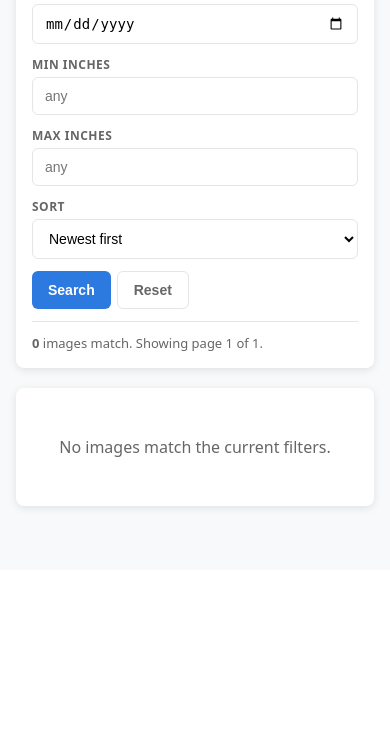
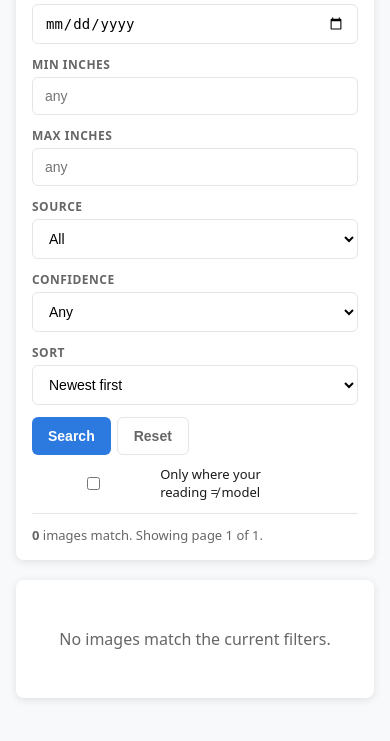
Before and after one commit to TrentMahaffey/snowhackers, a Django app: page /snowcams/search/ in a window 390 px wide. Shown: the part 451-1192 px from the top of the page. Before the commit the page ends 962 px from the top, so only its background shows below. Run offline with Django 5.2, Linux system fonts and the light colour scheme; data that the repository does not hold is empty.

Commit message:
snowcam_search: side-by-side "Your reading" vs "Model thought"
API (api_snowcam_images):
- Add source filter (all|label|model), confidence filter (all|high|med|low),
  disagree filter (only rows where label≠model by ≥0.5")
- Return model_depth_inches + model_confidence on label rows so the UI can
  display both human reading and model prediction side by side

History merge (refresh_labels_in_history.py):
- When a label exists for a filename, carry over the model's prior prediction
  onto the label row as model_depth_inches/model_confidence/model_predicted_at
- 977 labels merged; 74 already have a prior model reading

Inference (predict_history.py):
- Stop auto-skipping labeled images — Run 8 will re-predict on them so every
  label gets a model_depth_inches stored alongside
- _merge() now attaches model output to label rows instead of dropping it

UI (snowcam_search.html):
- New filter row: Source dropdown, Confidence dropdown, disagree toggle
- Each card now renders dual "reading pills" — green "You X"" + amber
  "Model Y"" — with delta + red highlight when they disagree
- Lightbox caption shows both readings with their confidence levels

Co-Authored-By: Claude Opus 4.7 (1M context) <noreply@anthropic.com>

```diff
--- a/snowdash/dashboard/templates/dashboard/snowcam_search.html
+++ b/snowdash/dashboard/templates/dashboard/snowcam_search.html
@@ -67,15 +67,33 @@
     }
     .filter-row {
       display: grid;
-      grid-template-columns: 2fr 1fr 1fr 1fr 1fr 1fr auto;
+      grid-template-columns: 2fr 1fr 1fr 1fr 1fr 1fr 1fr 1fr auto;
       gap: 12px;
       align-items: flex-end;
     }
-    @media (max-width: 1000px) {
+    @media (max-width: 1200px) {
+      .filter-row { grid-template-columns: 1fr 1fr 1fr; }
+    }
+    @media (max-width: 700px) {
       .filter-row { grid-template-columns: 1fr 1fr; }
     }
-    @media (max-width: 600px) {
+    @media (max-width: 500px) {
       .filter-row { grid-template-columns: 1fr; }
+    }
+    .filter-toggles {
+      display: flex;
+      gap: 16px;
+      margin-top: 10px;
+      flex-wrap: wrap;
+    }
+    .filter-toggles label {
+      display: flex;
+      align-items: center;
+      gap: 6px;
+      font-size: 13px;
+      color: var(--text);
+      cursor: pointer;
+      user-select: none;
     }
     .filter-group { display: flex; flex-direction: column; gap: 4px; }
     .filter-group label {
@@ -319,6 +383,23 @@
             <input type="number" id="f-max" step="0.5" min="0" placeholder="any" />
           </div>
           <div class="filter-group">
+            <label for="f-source">Source</label>
+            <select id="f-source">
+              <option value="all">All</option>
+              <option value="label">Your reading only</option>
+              <option value="model">Model only</option>
+            </select>
+          </div>
+          <div class="filter-group">
+            <label for="f-confidence">Confidence</label>
+            <select id="f-confidence">
+              <option value="all">Any</option>
+              <option value="high">High only</option>
+              <option value="medium">Medium only</option>
+              <option value="low">Low only</option>
+            </select>
+          </div>
+          <div class="filter-group">
             <label for="f-sort">Sort</label>
             <select id="f-sort">
               <option value="ts_desc">Newest first</option>
@@ -331,6 +412,12 @@
             <button class="btn" type="submit">Search</button>
             <button class="btn secondary" type="button" onclick="resetFilters()">Reset</button>
           </div>
+        </div>
+        <div class="filter-toggles">
+          <label>
+            <input type="checkbox" id="f-disagree" />
+            Only where your reading ≠ model
+          </label>
         </div>
         <div class="filter-stats" id="stats">Loading…</div>
       </form>
@@ -388,11 +475,17 @@
       const min = document.getElementById("f-min").value;
       const max = document.getElementById("f-max").value;
       const sort = document.getElementById("f-sort").value;
+      const source = document.getElementById("f-source").value;
+      const conf = document.getElementById("f-confidence").value;
+      const disagree = document.getElementById("f-disagree").checked;
       if (start) params.set("start_date", start);
       if (end) params.set("end_date", end);
       if (min !== "") params.set("min_inches", min);
       if (max !== "") params.set("max_inches", max);
       if (sort) params.set("sort", sort);
+      if (source && source !== "all") params.set("source", source);
+      if (conf && conf !== "all") params.set("confidence", conf);
+      if (disagree) params.set("disagree", "1");
       params.set("page", page);
       params.set("per_page", PER_PAGE);
       return params.toString();
@@ -402,6 +495,64 @@
       if (conf === "high") return "high";
       if (conf === "medium" || conf === "med") return "med";
       return "low";
+    }
+
+    function fmtInches(v) {
+      if (v === null || v === undefined) return null;
+      // Drop trailing ".0" but keep ".5"
+      return (Number.isInteger(v) ? v : v.toFixed(1)).toString() + '"';
+    }
+
+    function renderReadings(item) {
+      // Render "Your reading" + "Model thought" pills for each card.
+      // - source="label": depth_inches is YOUR reading; model_depth_inches is
+      //   model's prior prediction (may be null if model hasn't seen it).
+      // - source="model": depth_inches is MODEL prediction; no human reading.
+      const pills = [];
+      const isLabel = item.source === "label";
+      const yourVal = isLabel ? fmtInches(item.depth_inches) : null;
+      const modelVal = isLabel
+        ? fmtInches(item.model_depth_inches)
+        : fmtInches(item.depth_inches);
+
+      const disagree = (
+        isLabel
+        && item.depth_inches !== null && item.depth_inches !== undefined
+        && item.model_depth_inches !== null && item.model_depth_inches !== undefined
+        && Math.abs(item.depth_inches - item.model_depth_inches) >= 0.5
+      );
+
+      if (yourVal !== null) {
+        pills.push(
+          `<span class="reading-pill you${disagree ? " disagree" : ""}">` +
+            `<span class="pill-label">You</span> ` +
+            `<span class="pill-value">${yourVal}</span>` +
+          `</span>`
+        );
+      }
+      if (modelVal !== null) {
+        let deltaHtml = "";
+        if (disagree) {
+          const d = item.model_depth_inches - item.depth_inches;
+          const sign = d > 0 ? "+" : "";
+          deltaHtml = ` <span class="delta">(${sign}${d.toFixed(1)})</span>`;
+        }
+        pills.push(
+          `<span class="reading-pill model${disagree ? " disagree" : ""}">` +
+            `<span class="pill-label">Model</span> ` +
+            `<span class="pill-value">${modelVal}</span>${deltaHtml}` +
+          `</span>`
+        );
+      } else if (isLabel) {
+        pills.push(
+          `<span class="reading-pill model" style="opacity:0.55;">` +
+            `<span class="pill-label">Model</span> ` +
+            `<span class="pill-value">—</span>` +
+          `</span>`
+        );
+      }
+      if (!pills.length) return "";
+      return `<div class="readings">${pills.join("")}</div>`;
     }
 
     function fmtTs(ts) {
@@ -461,8 +612,9 @@
           </div>
           <div class="image-info">
             <div class="resort">${item.resort_label}</div>
-            <div class="ts">${fmtTs(item.ts)}${depthLabel ? ` · <strong>${depthLabel}</strong>` : ""}</div>
+            <div class="ts">${fmtTs(item.ts)}</div>
           </div>
+          ${renderReadings(item)}
         `;
         card.addEventListener("click", () => openLightbox(item));
         grid.appendChild(card);
@@ -504,17 +656,32 @@
       document.getElementById("f-min").value = "";
       document.getElementById("f-max").value = "";
       document.getElementById("f-sort").value = "ts_desc";
+      document.getElementById("f-source").value = "all";
+      document.getElementById("f-confidence").value = "all";
+      document.getElementById("f-disagree").checked = false;
       search(1);
     }
 
     function openLightbox(item) {
       document.getElementById("lb-img").src = item.image_url;
-      const depth = (item.depth_inches !== null && item.depth_inches !== undefined)
-        ? `${item.depth_inches}" (${item.confidence || "n/a"})`
-        : "no prediction";
-      document.getElementById("lb-caption").innerHTML =
-        `<strong>${item.resort_label}</strong> · ${fmtTs(item.ts)} · ${depth}` +
-        (item.source ? ` · ${item.source}` : "");
+      const isLabel = item.source === "label";
+      const yourVal = isLabel ? fmtInches(item.depth_inches) : null;
+      const modelVal = isLabel
+        ? fmtInches(item.model_depth_inches)
+        : fmtInches(item.depth_inches);
+      const yourConf = isLabel ? (item.confidence || "n/a") : null;
+      const modelConf = isLabel ? (item.model_confidence || "n/a") : (item.confidence || "n/a");
+
+      const parts = [`<strong>${item.resort_label}</strong>`, fmtTs(item.ts)];
+      if (yourVal !== null) {
+        parts.push(`<span style="color:#7cf2a3;">You: ${yourVal}</span> (${yourConf})`);
+      }
+      if (modelVal !== null) {
+        parts.push(`<span style="color:#ffc890;">Model: ${modelVal}</span> (${modelConf})`);
+      } else if (isLabel) {
+        parts.push(`<span style="opacity:0.6;">Model: not yet predicted</span>`);
+      }
+      document.getElementById("lb-caption").innerHTML = parts.join(" · ");
       document.getElementById("lightbox").classList.add("active");
     }
     function closeLightbox(e, force) {
--- a/snowdash/dashboard/views.py
+++ b/snowdash/dashboard/views.py
@@ -852,6 +852,13 @@ def api_snowcam_images(request):
     max_inches = _parse_float("max_inches")
     inches_filter_active = (min_inches is not None) or (max_inches is not None)
 
+    # Source filter: "all" (default), "label", "model"
+    source_filter = request.GET.get("source", "all").strip() or "all"
+    # Confidence filter: "all" (default), "high", "medium", "low"
+    conf_filter = request.GET.get("confidence", "all").strip() or "all"
+    # disagree filter: when "1", only show images where label != model prediction
+    only_disagreements = request.GET.get("disagree", "").strip() in {"1", "true"}
+
     try:
         page = max(1, int(request.GET.get("page", "1") or "1"))
     except ValueError:
@@ -880,6 +887,17 @@ def api_snowcam_images(request):
             if min_inches is not None and depth < min_inches:
                 continue
             if max_inches is not None and depth > max_inches:
+                continue
+        if source_filter != "all" and r.get("source") != source_filter:
+            continue
+        if conf_filter != "all" and r.get("confidence") != conf_filter:
+            continue
+        if only_disagreements:
+            # Only rows that have both label and model readings, where they differ.
+            md = r.get("model_depth_inches")
+            if r.get("source") != "label" or md is None or depth is None:
+                continue
+            if abs((md or 0) - (depth or 0)) < 0.5:
                 continue
         filtered.append(r)
 
@@ -912,6 +930,11 @@ def api_snowcam_images(request):
             "depth_inches": r.get("depth_inches"),
             "confidence": r.get("confidence"),
             "source": r.get("source"),  # "label" | "model" | "manual"
+            # Side-by-side: when source=="label", expose the model's prior reading
+            # (set by refresh_labels_in_history.py). When source=="model" these
+            # fields are absent — the model reading IS depth_inches.
+            "model_depth_inches": r.get("model_depth_inches"),
+            "model_confidence": r.get("model_confidence"),
         })
 
     return JsonResponse({
```
Also changed, not shown: other parts of snowdash/dashboard/templates/dashboard/snowcam_search.html (+46 -0 lines), 1 other file.
